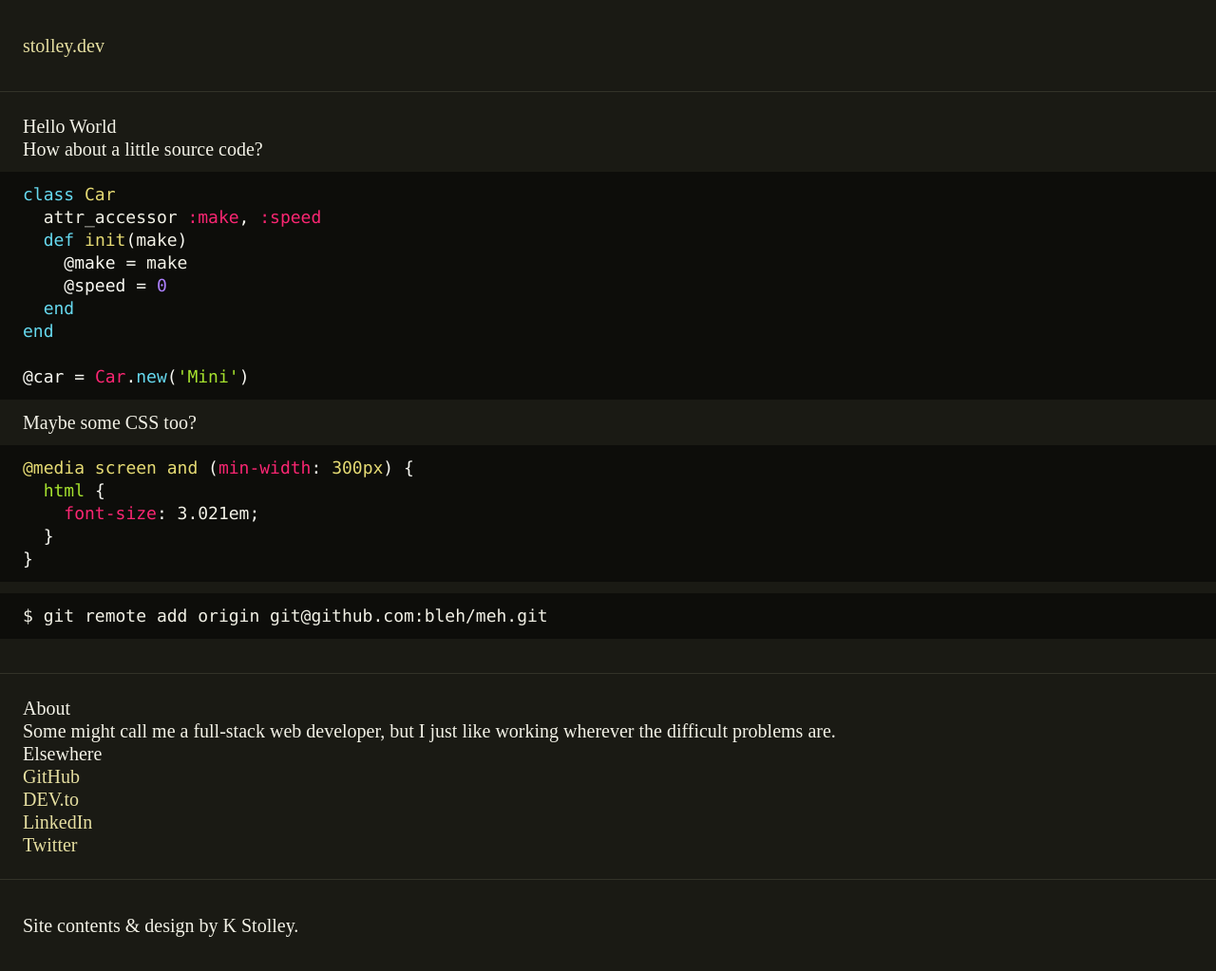
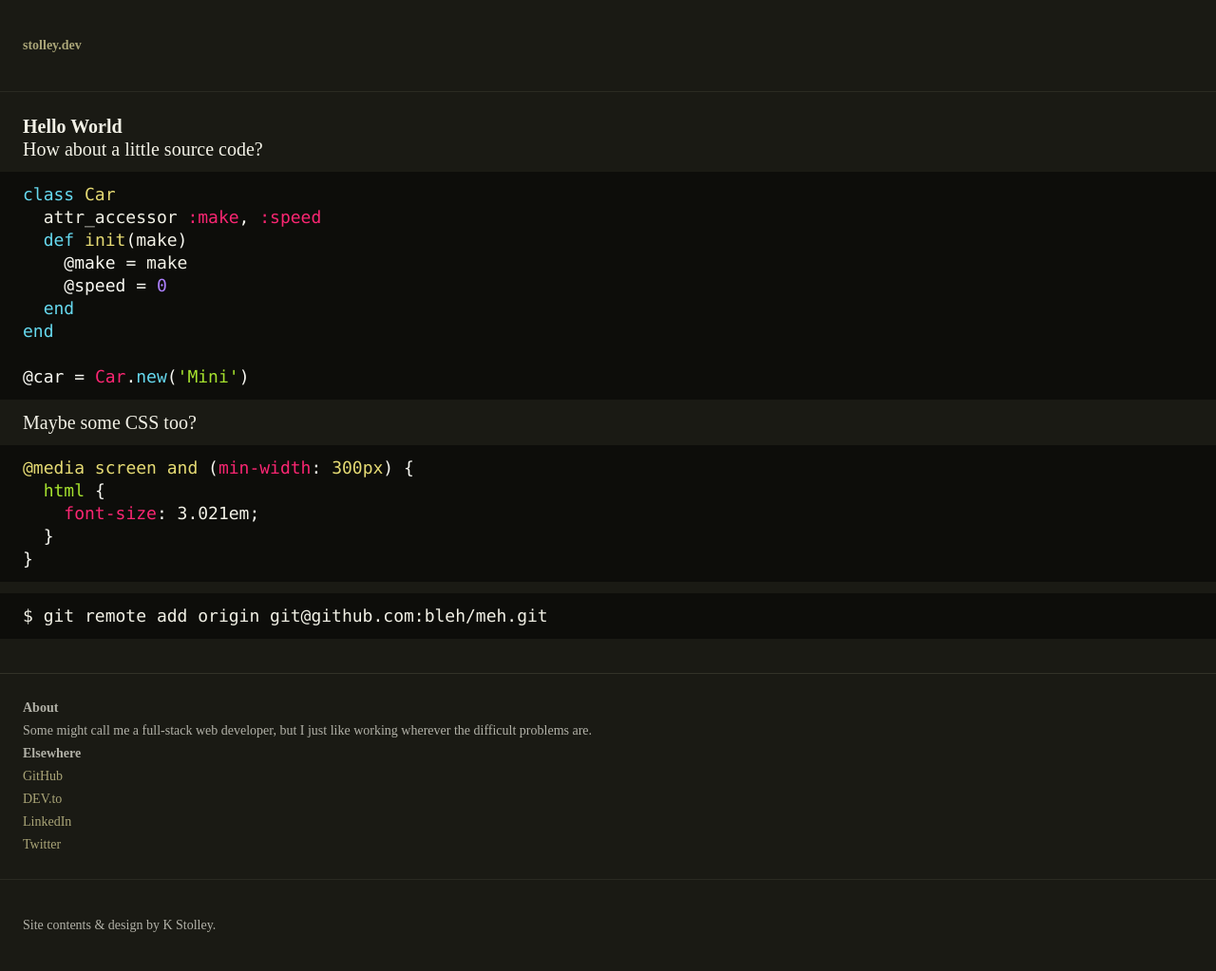
Before and after one commit to karlstolley/stolley.dev, a Jekyll site: the page built from index.md, in a window 1280 px wide. Shown: the whole page at 95% size. Built offline with Jekyll 4.4.1, drawn with Linux system fonts in a browser that asks for light colours; some web fonts are replaced; our own code applies the rules of GitHub Pages for plain Markdown files.

Commit message:
Experiment with DejaRip and Cresta typefaces

```diff
--- a/assets/css/screen.css
+++ b/assets/css/screen.css
@@ -25,10 +25,22 @@ html {
   background: #1a1a14;
   color: #f2f1e6;
   /* TODO: Add fallback families */
-  font-family: 'SST® W05', 'SST? W05', 'SST W05';
+  font-family: dejarip, 'SST® W05', 'SST? W05', 'SST W05';
   font-size: 20px;
   line-height: 24px;
   text-rendering: optimizeLegibility;
+}
+
+aside,header,footer {
+  font-family: cresta;
+  font-weight: 300;
+  opacity: 0.7;
+  font-size: 70%;
+}
+
+h1,h2,h3 {
+  font-family: cresta;
+  font-weight: 700;
 }
 
 a {
```
